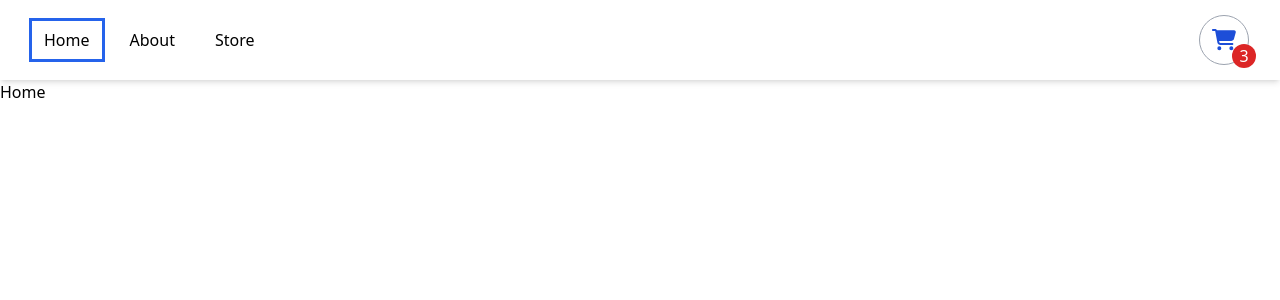
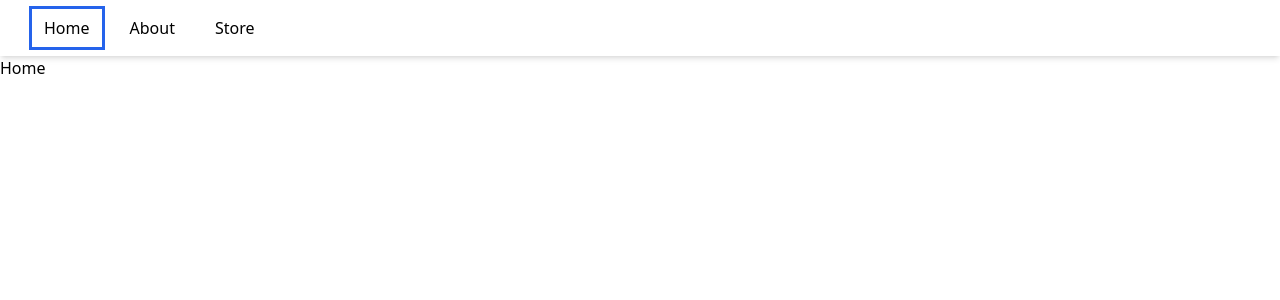
Before and after one commit to JohnMwendwa/react-shopping-cart, a React (Vite) app: page / in a window 1280 px wide. Shown: the top 300 px of the page. Built offline with nearby package versions, Linux system fonts and the light colour scheme.

Commit message:
conditionally show the shoppingCart icon

```diff
--- a/src/components/NavBar.tsx
+++ b/src/components/NavBar.tsx
@@ -1,4 +1,5 @@
 import { NavLink } from "react-router-dom";
+import { useShoppingCartContext } from "../context/shoppingCartContext";
 
 const navigation = [
   {
@@ -16,6 +17,8 @@ const navigation = [
 ];
 
 export default function NavBar() {
+  const { openCart, cartQuantity } = useShoppingCartContext();
+
   return (
     <header className="shadow-md w-full">
       <div className=" flex items-center justify-between mx-auto py-4 px-4 sm:px-6 lg:px-8 max-w-7xl ">
@@ -28,7 +31,7 @@ export default function NavBar() {
                   className={({ isActive }) =>
                     isActive
                       ? "outline outline-blue-600 px-3 py-2 "
-                      : "px-3 py-2 hover:outline hover:bg-blue-600 hover:text-white"
+                      : "px-3 py-2 hover:outline hover:outline-blue-600 "
                   }
                 >
                   {navItem.name}
@@ -37,14 +40,20 @@ export default function NavBar() {
             ))}
           </ul>
         </nav>
-        <button className="w-12 h-12 fill-blue-700 rounded-full outline outline-1 outline-gray-400 p-3 relative">
+        {cartQuantity > 0 && (
+          <button
+            className="w-10 h-10 fill-blue-700 rounded-full outline outline-1 outline-gray-400 p-3 relative"
+            onClick={openCart}
+          >
             <svg xmlns="http://www.w3.org/2000/svg" viewBox="0 0 576 512">
               <path d="M0 24C0 10.7 10.7 0 24 0H69.5c22 0 41.5 12.8 50.6 32h411c26.3 0 45.5 25 38.6 50.4l-41 152.3c-8.5 31.4-37 53.3-69.5 53.3H170.7l5.4 28.5c2.2 11.3 12.1 19.5 23.6 19.5H488c13.3 0 24 10.7 24 24s-10.7 24-24 24H199.7c-34.6 0-64.3-24.6-70.7-58.5L77.4 54.5c-.7-3.8-4-6.5-7.9-6.5H24C10.7 48 0 37.3 0 24zM128 464a48 48 0 1 1 96 0 48 48 0 1 1 -96 0zm336-48a48 48 0 1 1 0 96 48 48 0 1 1 0-96z" />
             </svg>
+
             <div className="rounded-full flex justify-center items-center bg-red-600 absolute -bottom-1 -right-2 w-6 h-6 text-white">
-            3
+              {cartQuantity}
             </div>
           </button>
+        )}
       </div>
     </header>
   );
```
Lines whose indentation alone changed are shown as unchanged.
